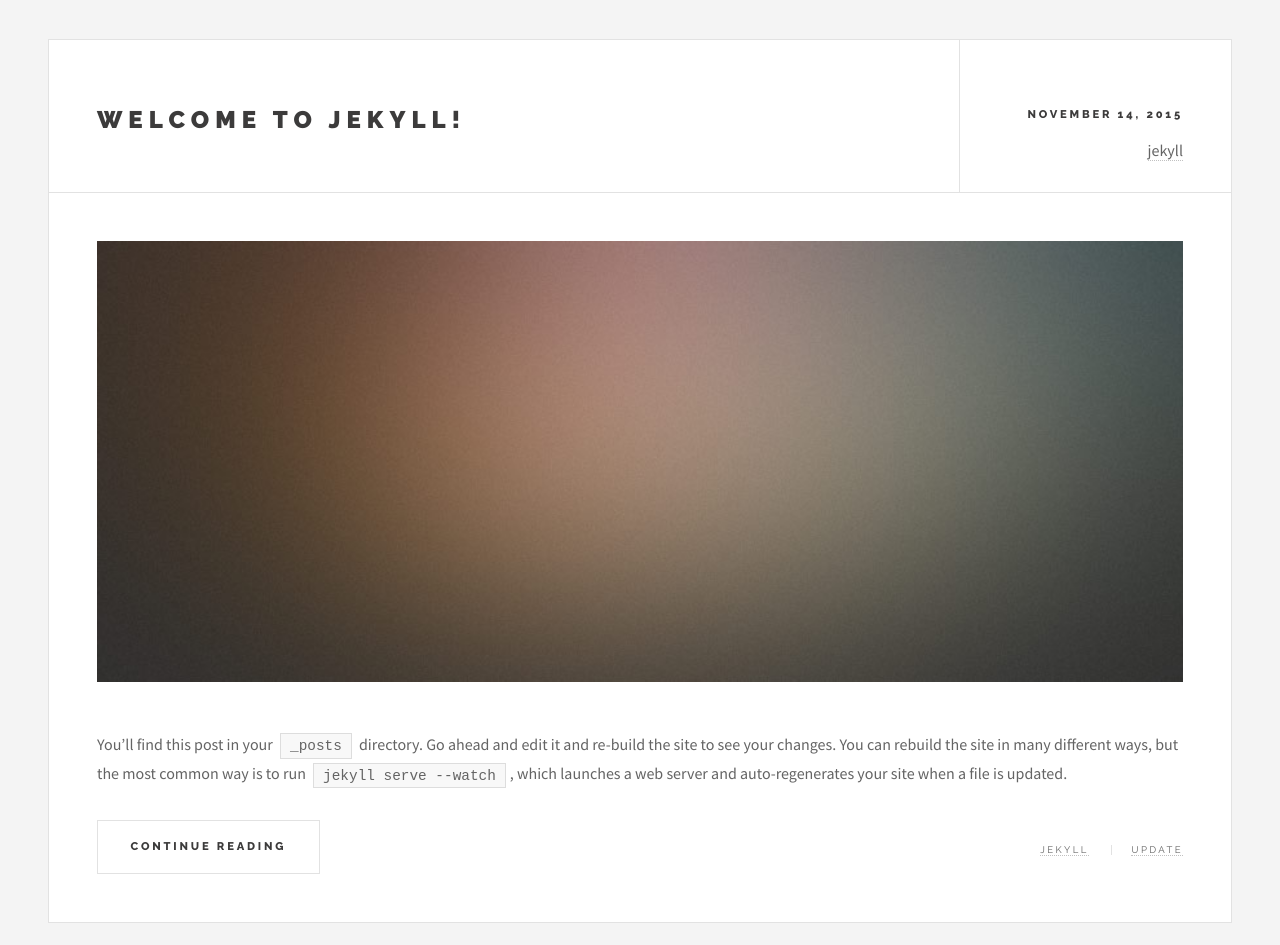
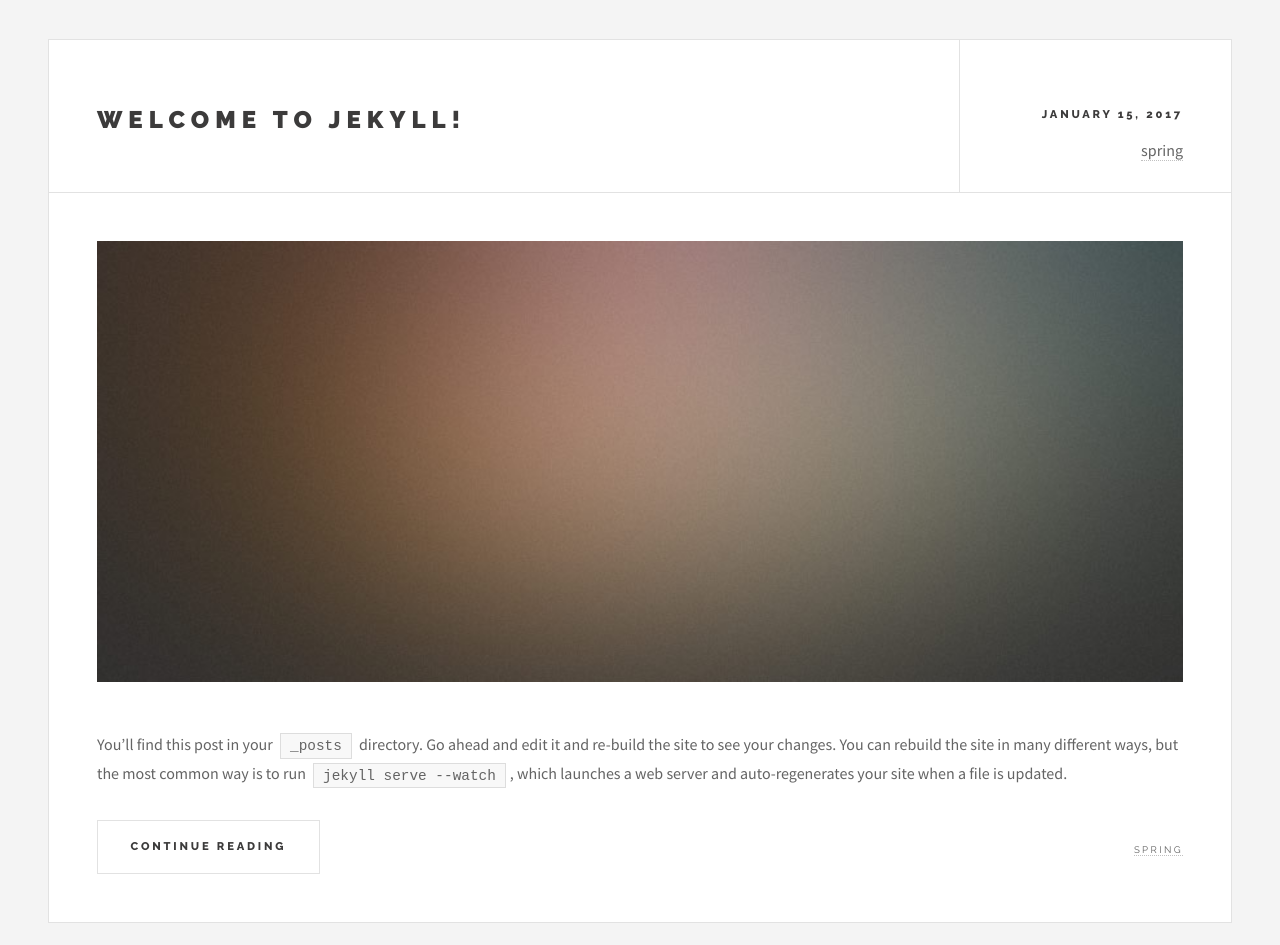
Before and after one commit to naka15/naka15.githubio.backup, a Jekyll site: the page built from index.html, in a window 1280 px wide and 1400 px high. Shown: the part 310-1255 px from the top of the window. Built offline with Jekyll 4.4.1, drawn with Linux system fonts in a browser that asks for light colours; the list of posts is cut into pages by our own code; some of the changed text lies outside the part shown.

Commit message:
Update 2015-11-14-welcome-to-jekyll2.markdown

```diff
--- a/_posts/2015-11-14-welcome-to-jekyll2.markdown
+++ b/_posts/2015-11-14-welcome-to-jekyll2.markdown
@@ -2,9 +2,9 @@
 layout: post
 comments: true
 title:  "Welcome to Jekyll!"
-date:   2015-11-14 16:52:07
-categories: jekyll update
-tags: jekyll update
+date:   2017-01-15 16:40:00
+categories: spring
+tags: spring
 image: /images/pic03.jpg
 ---
 You’ll find this post in your `_posts` directory. Go ahead and edit it and re-build the site to see your changes. You can rebuild the site in many different ways, but the most common way is to run `jekyll serve --watch`, which launches a web server and auto-regenerates your site when a file is updated.
```
